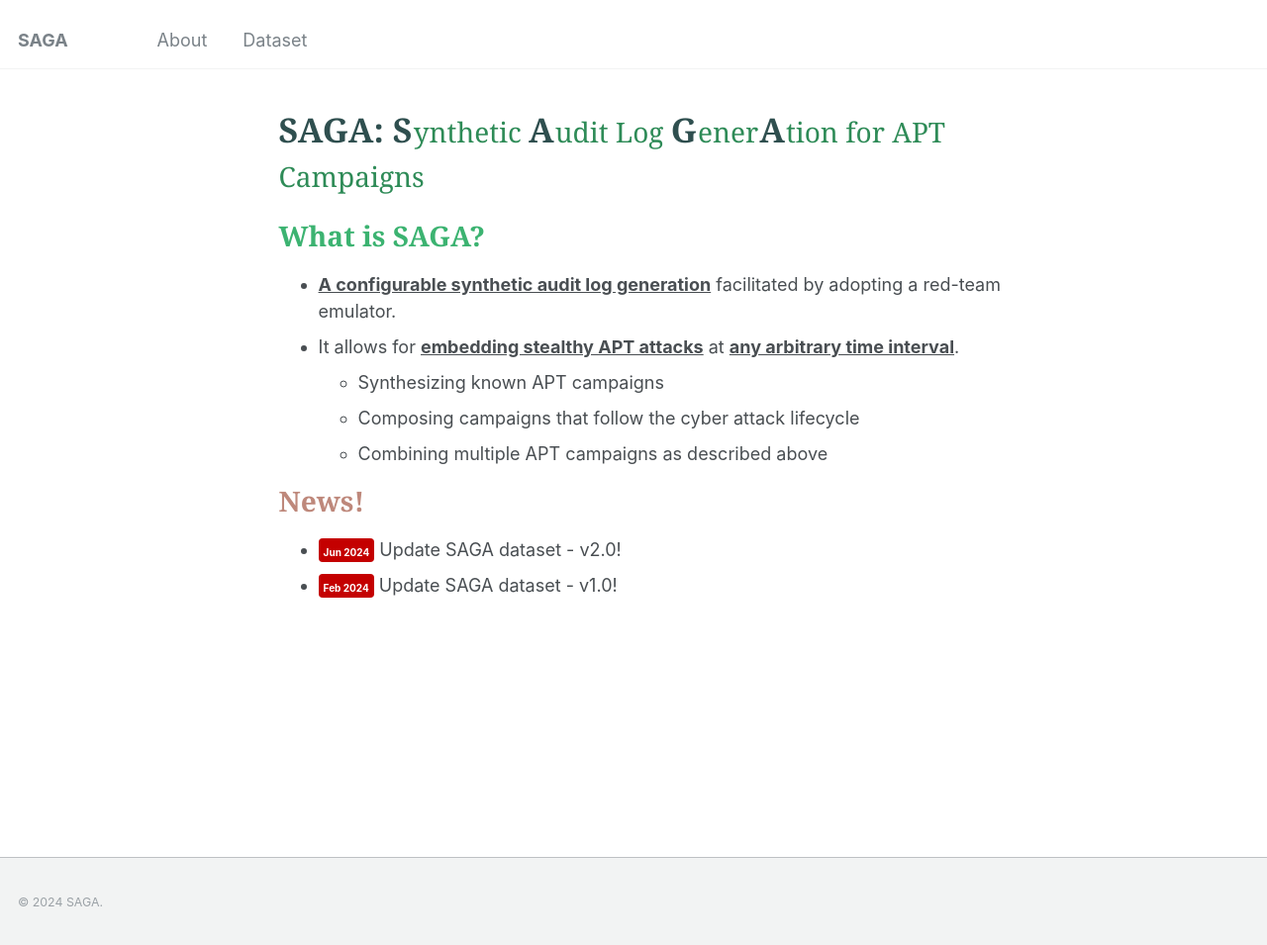
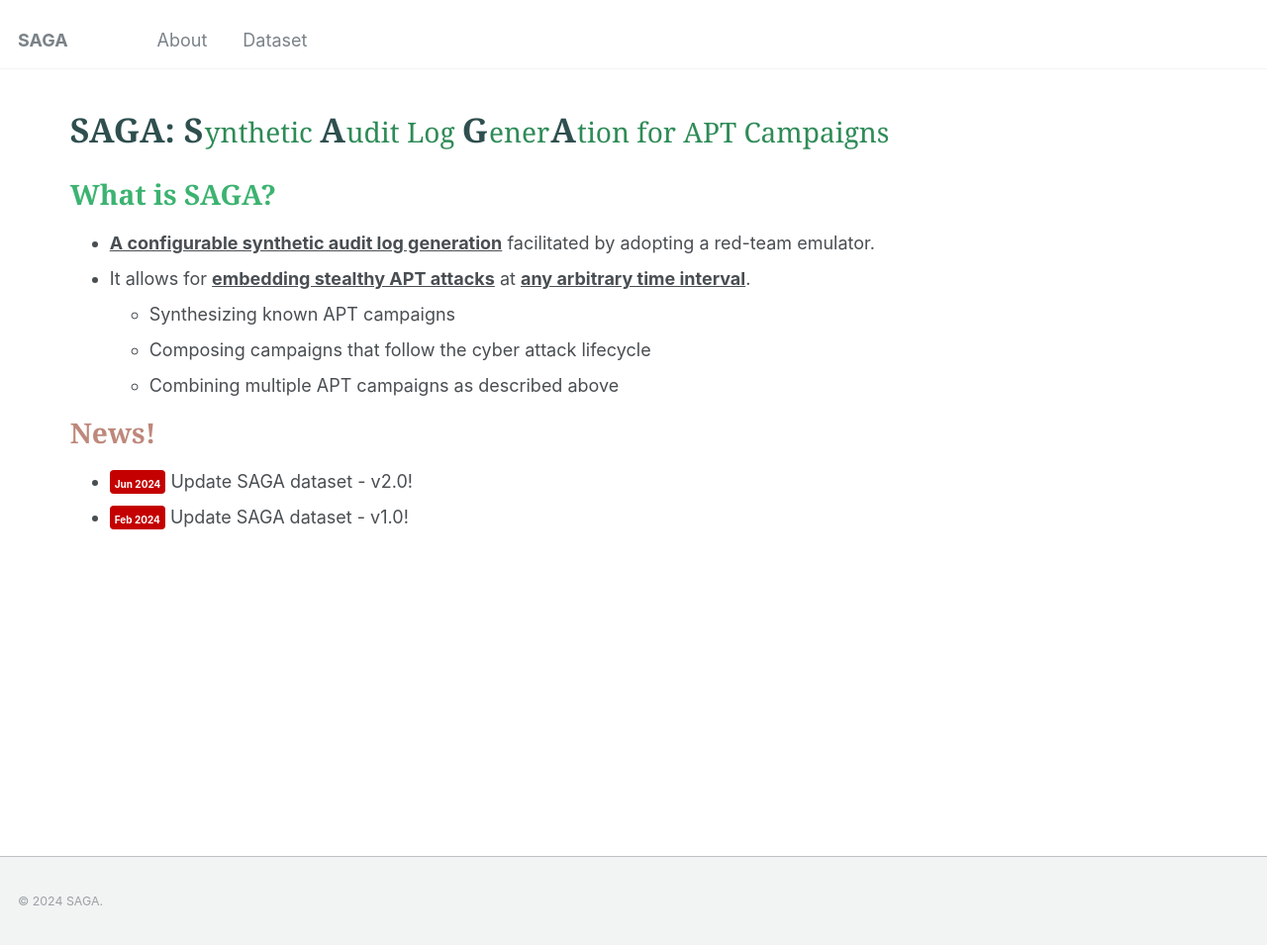
Before and after one commit to saga-tw/saga-tw.github.io, a Jekyll site: the page built from _pages/about.md, in a window 1280 px wide and 957 px high. Shown: the whole window at 99% size. Built offline with Jekyll 4.4.1, drawn with Linux system fonts in a browser that asks for light colours.

Commit message:
Update _page.scss

```diff
--- a/_sass/_page.scss
+++ b/_sass/_page.scss
@@ -18,9 +18,9 @@
 
 .page {
   @include breakpoint($large) {
-    @include span(10 of 12 last);
+    @include span(12 of 12 last);
     @include prefix(0.5 of 12);
-    @include suffix(2 of 12);
+    // @include suffix(2 of 12);
   }
 
   .page__inner-wrap {
```
